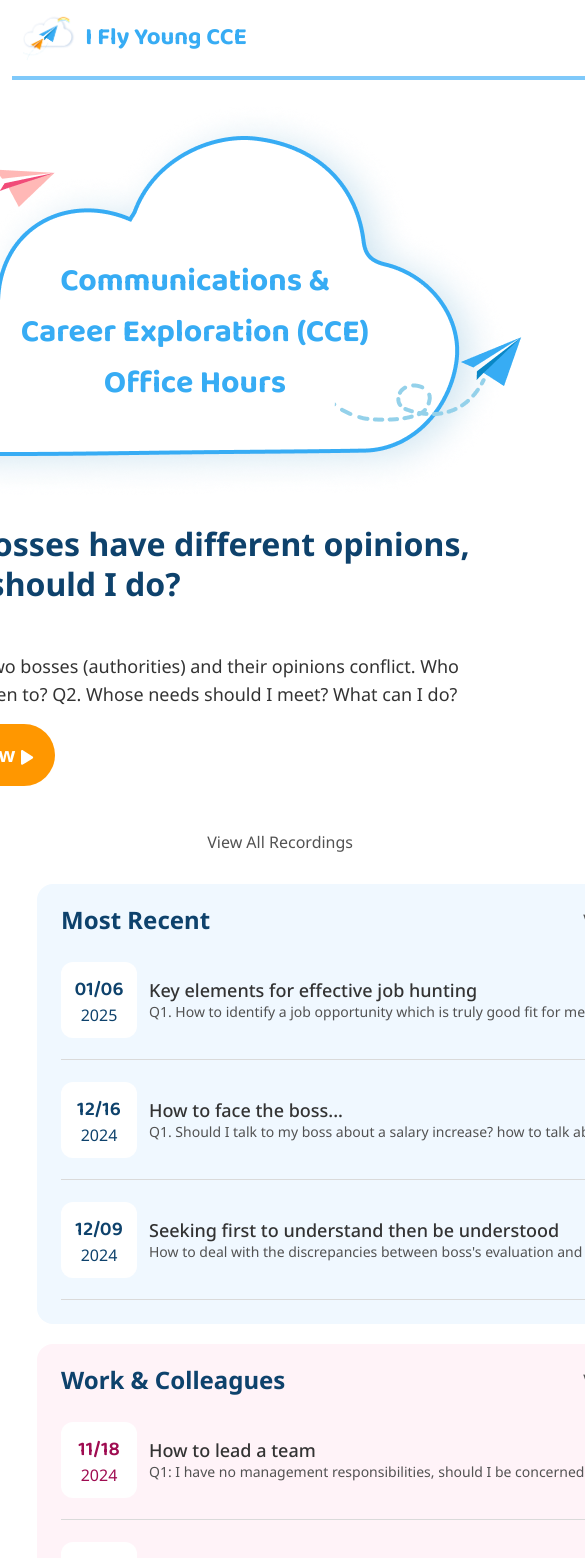
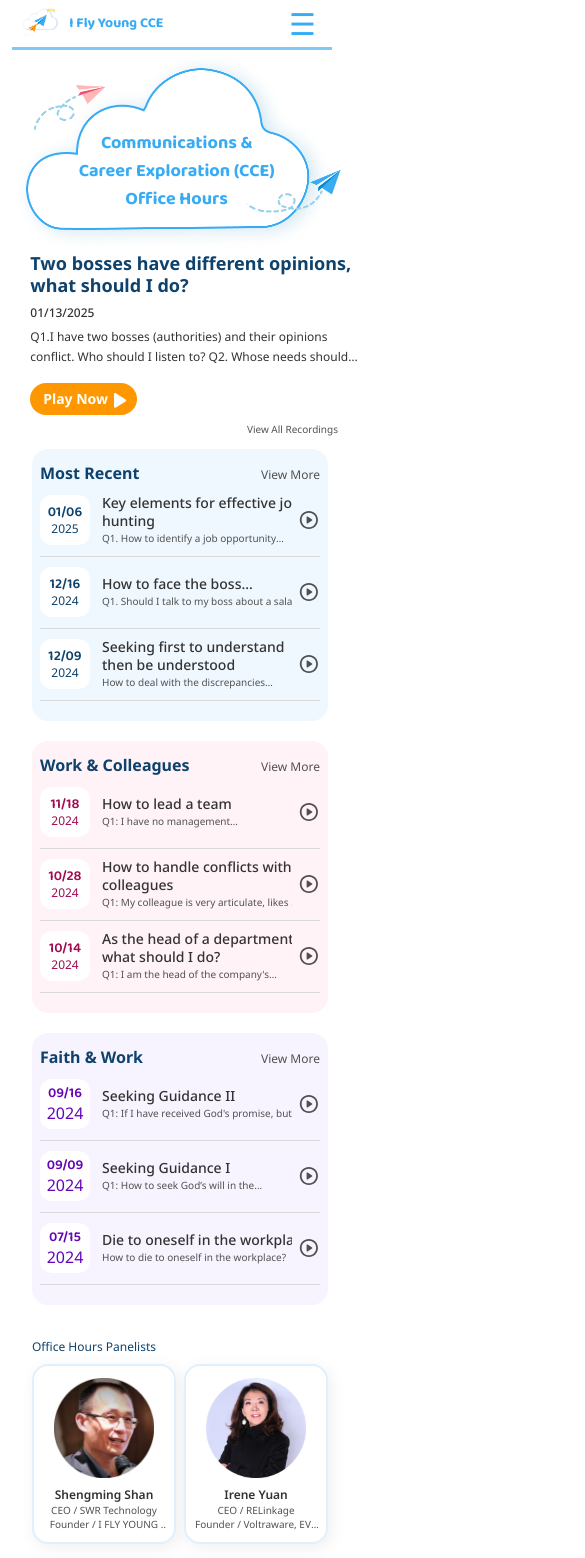
Before and after one commit to Xmeng-Li/I-Fly-Young-CCE-Website, a React (Create React App) app: page / in a window 390 px wide. Shown: the top 1558 px of the page, 585 px wide, since content can reach past the window. Built offline with nearby package versions, Linux system fonts and the light colour scheme.

Commit message:
complete mobile for office hour

```diff
--- a/public/locales/en/officehour.json
+++ b/public/locales/en/officehour.json
@@ -10,32 +10,32 @@
   "panelistsTitle": "Office Hours Panelists",
   "speaker": [
     {
-      "name": "Mr. Shengming Shan",
+      "name": "Shengming Shan",
       "role": "CEO / SWR Technology\nFounder / I FLY YOUNG CCE",
       "image": "/images/mentors/ShengmingShan.png"
     },
     {
-      "name": "Ms. Irene Yuan",
+      "name": "Irene Yuan",
       "role": "CEO / RELinkage\nFounder / Voltraware, EVP and board director of Jiabiqi Co., Ltd.",
       "image": "/images/mentors/IreneYuan.png"
     },
     {
-      "name": "Ms. Nina Tsai",
+      "name": "Nina Tsai",
       "role": "Data Science Department Leader / Google",
       "image": "/images/mentors/NinaTsai.png"
     },
     {
-      "name": "Mr. Rong Yue",
+      "name": "Rong Yue",
       "role": "Principal R&D Engineer / Siemens",
       "image": "/images/mentors/RongYue.png"
     },
     {
-      "name": "Ms. Weixu Meng",
+      "name": "Weixu Meng",
       "role": "Senior Chief Scientist / Pfizer Inc",
       "image": "/images/mentors/WeixuMeng.png"
     },
     {
-      "name": "Mr. Ta-Chang Fu",
+      "name": "Ta-Chang Fu",
       "role": "The Dedicated Hard Drive R&D Department Mechanical Manager / Western Digital",
       "image": "/images/mentors/TaChangFu.png"
     }
--- a/src/components/officeHours/OfficeHours.tsx
+++ b/src/components/officeHours/OfficeHours.tsx
@@ -180,7 +180,7 @@ class OfficeHours extends Component<OfficeHoursProps> {
         {/* Top Section */}
         <div className="top-container">
           <div className="banner">
-            <img src={cloud} alt="cloud" />
+            <img className="cloud" src={cloud} alt="cloud" />
             <label className="cloud-title">{t("banner", { ns: "officehour" })}</label>
           </div>
 
@@ -188,7 +188,7 @@ class OfficeHours extends Component<OfficeHoursProps> {
             {newRecording.map((recording, index) => (
               <div key={index}>
                 <h3 className="new-audio-title">{recording.title}</h3>
-                <p>{recording.date}</p>
+                <p className="new-audio-date">{recording.date}</p>
                 <p className="new-audio-question">{recording.question}</p>
 
                 <button
--- a/src/styles/header.css
+++ b/src/styles/header.css
@@ -113,3 +113,18 @@
     margin-top: -25px;
   }
 }
+
+@media (min-width: 321px) and (max-width: 768px) {
+  .header {
+    width: 320px;
+    height: 50px;
+    border-bottom: 3px solid var(--Blue-400, #7FC9FA);
+  }
+  .logo {
+    height: 35px;
+    width: auto;
+  }
+  .logo-title {
+    font-size: 14px;
+  }
+}
--- a/src/styles/officehour.css
+++ b/src/styles/officehour.css
@@ -12,9 +12,13 @@
   justify-content: center;
   align-items: center;
 }
+.cloud {
+  width: 100%;
+  height: auto;
+}
 .cloud-title {
   position: absolute;
-  top: 58%;
+  top: 60%;
   left: 50%;
   transform: translate(-50%, -50%);
   width: 370px;
@@ -41,6 +45,14 @@
   font-style: normal;
   font-weight: 700;
   line-height: 40px;
+}
+.new-audio-date {
+  font-size: 18px;
+  font-style: normal;
+  font-weight: 500;
+  line-height: 28px;
+  color: var(--Text-primary, #333);
+  margin-bottom: 10px;
 }
 .new-audio-question {
   display: -webkit-box;
@@ -313,12 +325,13 @@
 }
 .speaker-name {
   color: var(--Text-primary, #333);
-  font-size: 24px;
+  font-size: 22px;
   font-weight: 600;
+  line-height: normal;
 }
 .speaker-role {
   color: var(--Text-Grey, #525252);
-  font-size: 18px;
+  font-size: 16px;
   font-weight: 400;
   line-height: normal;
   word-wrap: break-word;
@@ -369,7 +382,6 @@
   }
 .right {
     width: 534px;
-    height: 277px;
     flex: 1;
   }
 .left-title {
@@ -403,19 +415,21 @@
 .section-text {
   color: var(--Text-primary, #333);
   text-align: center;
-  font-family: Inter;
-  font-size: 20px;
+  margin-top: 52px;
+  margin-bottom: 52px;
+  font-size: 18px;
   font-weight: 400;
   line-height: 28px;
-  margin-top: 52px;
-  margin-bottom: 52px;
 }
 .office-text {
+  font-family: Inter;
+  font-size: 18px;
+  font-weight: 400;
+  line-height: 28px;
   display: flex;
   color: var(--Text-primary, #333);
   text-align: center;
   font-family: Inter;
-  font-weight: 400;
   margin-bottom: 18px;
   text-wrap: nowrap;
 }
@@ -515,9 +529,9 @@
 }
 .right-detail {
   width: 100%;
-  height: 100%;
+  height: 277px;
   display: flex;
-  padding: 0px 0px;
+  padding: 0px;
   flex-direction: column;
   justify-content: center;
   align-items: center;
@@ -805,3 +819,267 @@
     gap: 80px;
   }
 }
+
+/* For Mobile */
+@media (min-width: 321px) and (max-width: 768px) {
+  /* Top Section */
+  .top-container {
+    flex-direction: column;
+    padding: 0px;
+    align-items: center;
+  }
+  .cloud {
+    width: 90%;
+  }
+  .cloud-title {
+    top: 60%;
+    left: 45%;
+    width: 200px;
+    font-size: 18px;
+    font-weight: 700;
+  }
+  .new-recording {
+    width: 90%;
+    align-items: center;
+    padding: 0;
+  }
+  .new-audio-title{
+    align-self: stretch;
+    font-size: 18px;
+    font-style: normal;
+    font-weight: 700;
+    line-height: 22px;
+  }
+  .new-audio-date {
+    font-size: 12px;
+    margin-bottom: 5px;
+    line-height: 18px;
+  }
+  .new-audio-question {
+    font-size: 12px;
+    line-height: 20px;
+  }
+  .oh-play-now-btn {
+    font-size: 14px;
+    font-style: normal;
+    font-weight: 700;
+    line-height: 28px;
+    padding: 2px 5px 2px 13px;
+  }
+  .main-container {
+    margin-left: -5px;
+    gap: 0px;
+    align-self: stretch;
+    margin-bottom: 15px;
+  }
+  .view-all a {
+    font-size: 10px;
+    font-weight: 400;
+    margin-right: 15px;
+
+  }
+  .most-recent,
+  .colleagues,
+  .faith {
+    width: 296px;
+    padding: 12px 8px 8px 8px;
+  }
+  .category-title {
+    font-size: 16px;
+    line-height: normal;
+  }
+  .section-view-more a{
+    font-size: 12px;
+  }
+  .oh-date-box {
+    width: 50px;
+    height: 50px;
+  }
+  .left-month-day,
+  .mid-month-day,
+  .right-month-day {
+    font-size: 14px;
+    line-height: 18px;
+  }
+  .left-year,
+  .mid-year,
+  .mid-year {
+    font-size: 12px;
+    line-height: 16px;
+  }
+  .oh-each-recording {
+    height: 72px;
+  }
+  .oh-content {
+    flex: 1 1 auto;
+    overflow: hidden;
+    margin-right: 6px;
+  }
+  .oh-title {
+    width: 210px;
+    font-size: 14px;
+    font-weight: 500;
+    line-height: 18px;
+  }
+  .oh-question {
+    width: 200px;
+    font-size: 10px;
+    line-height: 16px;
+  }
+
+  /* Panelists */
+  .panelists-section {
+    margin-left: -5px;
+  }
+  .blue-airplane{
+    display: none;
+  }
+  .panelists-title {
+    font-size: 12px;
+    margin-bottom: 10px;
+  }
+  .speaker-container {
+    width: 296px;
+    justify-content: space-between;
+    row-gap: 8px;
+    column-gap: 8px;
+    flex-wrap: wrap;
+  }
+  .speaker-card {
+    width: 144px;
+    height: 180px;
+    gap: 8px;
+    padding: 8px;
+    border: 2px solid var(--stroke-blue, #E1F0FD);
+  }
+  .speaker-image {
+    width: 100px;
+    height: 100px;
+    object-fit: cover;
+  }
+  .speaker-name {
+    text-align: center;
+    color: var(--Text-primary, #333);
+    font-size: 12px;
+    font-weight: 600;
+  }
+  .speaker-role {
+    font-size: 10px;
+  }
+
+  /* Bottom Part */
+  .officehour-container {
+    margin-top: -70px;
+    margin-left: -5px;
+    /* padding: 0; */
+  }
+  .office-title {
+    font-size: 12px;
+    line-height: 16px;
+    margin-bottom: 10px;
+  }
+  .three-parts {
+    display: flex;
+    justify-content: space-between;
+  }
+  .left-and-mid {
+    display: flex;
+    justify-content: space-between;
+    flex-direction: column;
+    margin-bottom: 25px;
+  }
+  .left-title,
+  .mid-title,
+  .right-title {
+    height: 28px;
+    font-size: 12px;
+  }
+  .left {
+    width: 296px;
+    height: 86px;
+    margin-bottom: 12px;
+  }
+  .section-text {
+    font-size: 14px;
+    width: 272px;
+    margin-top: 8px;
+    margin-bottom: 5px;
+  }
+  .office-text {
+    font-size: 14px;
+    line-height: 16px;
+    margin-bottom: 8px;
+  }
+  .mid {
+    width: 296px;
+    height: 104px;
+  }
+  .mid-part {
+    display: flex;
+    flex-direction: row;
+    justify-content: space-between;
+  }
+  .mid-text {
+    font-size: 12px;
+    line-height: 16px;
+    margin-top: 12px;
+    margin-left: -20px;
+    text-align: center;
+  }
+  .join-btn {
+    font-size: 14px;
+    display: flex;
+    padding: 2px 10px;
+    margin-left: 20px;
+  }
+
+  .right {
+    width: 296px;
+    height: 262px;
+    margin-top: 12px;
+  }
+  .time-box {
+    display: flex;
+    flex-direction: column;
+    padding: 8px 12px;
+    gap: 0;
+  }
+  .time-type {
+    font-size: 14px;
+    line-height: 18px;
+  }
+  .icon-and-date {
+    display: flex;
+    text-align: center;
+  }
+  .date-icon {
+    align-items: center;
+    margin-right: 2px;
+    margin-top: -8px;
+  }
+  .date-icon svg {
+    width: 14px;
+    height: 14px;
+  }
+  .time-dates {
+    font-size: 12px;
+    line-height: 16px;
+  }
+  .time-list {
+    width: 272px;
+    height: 68px;
+    display: flex;
+    flex-direction: row;
+    justify-content: center;
+    padding: 8px 12px;
+    gap: 15px;
+  }
+  .region {
+    font-size: 12px;
+    line-height: 16px;
+  }
+  .time {
+    font-size: 12px;
+    line-height: 16px;
+  }
+}
--- a/src/styles/recording.css
+++ b/src/styles/recording.css
@@ -115,7 +115,6 @@ select:focus {
   flex: 1;
 }
 .title {
-  white-space: nowrap;
   overflow: hidden;
   text-overflow: ellipsis;
   color: var(--Text-primary, #333);
```
Also changed, not shown: public/locales/zh/officehour.json (+6 -6 lines).
